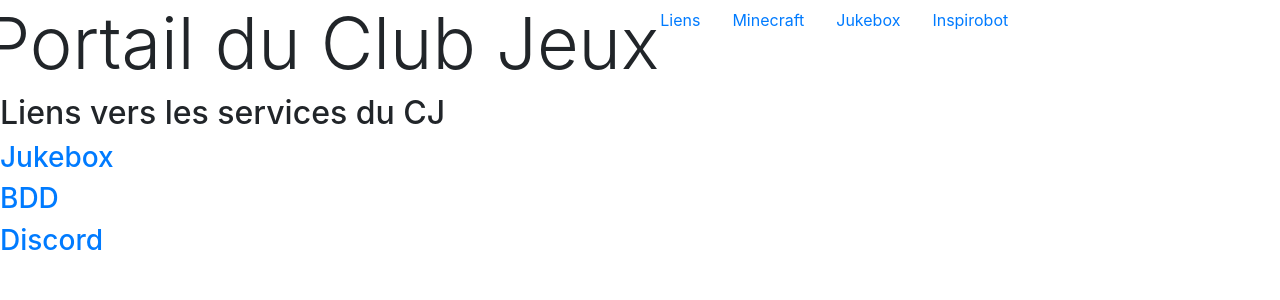
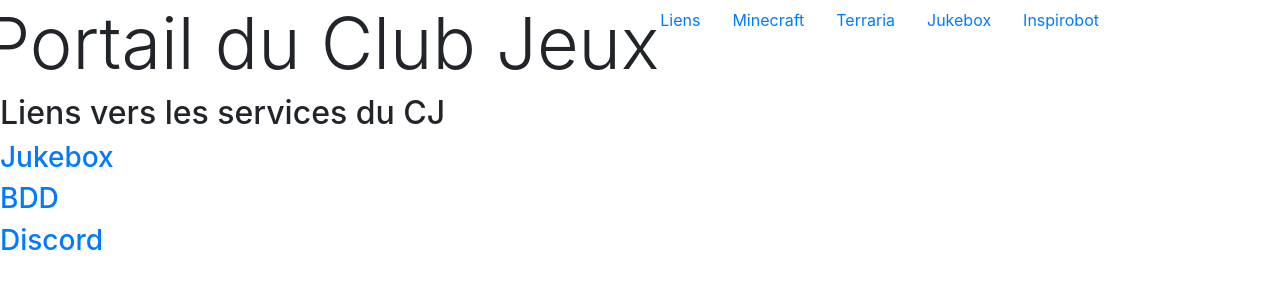
Before and after one commit to khatharsis42/portail-cj-mk2, a Flask app: page / in a window 1280 px wide. Shown: the top 300 px of the page. Run offline with Flask 2, Linux system fonts and the light colour scheme; data that the repository does not hold is empty; some libraries are stand-ins or nearby versions.

Commit message:
Adds terraria pages

```diff
--- a/lift/templates/accueil.html
+++ b/lift/templates/accueil.html
@@ -31,6 +31,11 @@
                              </li>
                              <li class="nav-item">
                                  <p class="nav-link">
+                                 <a href="/?tab=Terraria">Terraria</a>
+                                 </p>
+                             </li>
+                             <li class="nav-item">
+                                 <p class="nav-link">
 				 <a href="/?tab=Jukebox">Jukebox</a>
 				 </p>
                              </li>
@@ -45,6 +50,7 @@
 		{% include 'liens.html' %}
 		{% include 'jukebox.html' %}
 		{% include 'minecraft.html' %}
+		{% include 'terraria.html' %}
 		{% include 'inspirobot.html' %}
 		</div>
             </div></div>
--- /dev/null
+++ b/lift/templates/terraria.html
@@ -0,0 +1,13 @@
+<div id="Terraria" class="tab">
+	  <h2>Serveur Terraria</h2>
+	    <p>Insérer une interface pour gérer le serveur terraria</p>
+	    <p>Server status :
+	    <ul>
+		    <li>Tmux : {{ status['terraria_tmux'] }}</li>
+		    <li>Server : {{ status['terraria_server'] }}</li>
+	    </ul>
+	    </p>
+	    <a href="/terraria-start">Launch server</a>
+	    <a href="/terraria-stop">Stop server</a>
+	    <a href="/terraria-restart">Restart server</a>
+</div>
```
